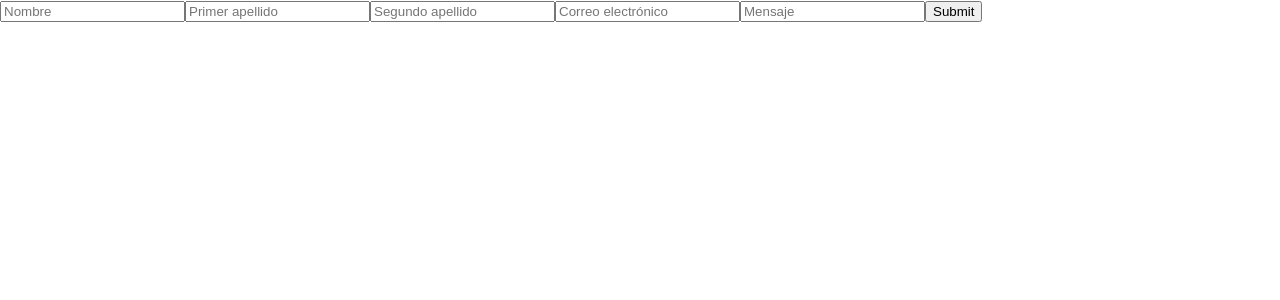
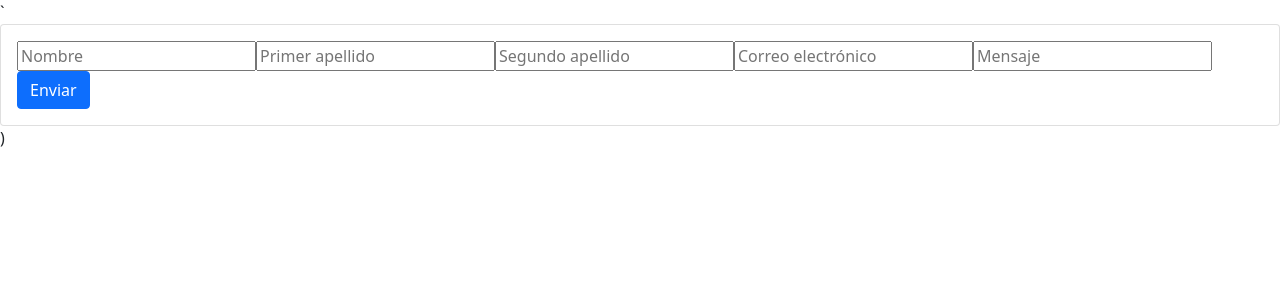
Before and after one commit to bernardolr/IEPAM_NEXTJS_FORM, a Next.js app: page / in a window 1280 px wide. Shown: the top 300 px of the page. Built offline with nearby package versions, Linux system fonts and the light colour scheme.

Commit message:
Added bootstrap and basic card

```diff
--- a/package.json
+++ b/package.json
@@ -10,6 +10,7 @@
   },
   "dependencies": {
     "@hookform/resolvers": "^2.8.8",
+    "bootstrap": "^5.1.3",
     "next": "12.1.5",
     "react": "18.0.0",
     "react-dom": "18.0.0",
--- a/pages/_app.js
+++ b/pages/_app.js
@@ -1,7 +1,28 @@
+import 'bootstrap/dist/css/bootstrap.css'
 import '../styles/globals.css'
+import Script from 'next/script'
+import Head from 'next/head'
 
 function MyApp({ Component, pageProps }) {
-  return <Component {...pageProps} />
+  return (
+  <>
+  <Head>
+    <meta name="viewport" content="width=device-width, initial-scale=1" />
+    <link
+    href="https://cdn.jsdelivr.net/npm/bootstrap@5.0.0-beta1/dist/css/bootstrap.min.css" rel="stylesheet"
+    integrity="sha384-giJF6kkoqNQ00vy+HMDP7azOuL0xtbfIcaT9wjKHr8RbDVddVHyTfAAsrekwKmP1"
+    crossorigin="anonymous"
+    />
+    </Head>
+
+    <Script
+    src="https://cdn.jsdelivr.net/npm/bootstrap@5.0.0-beta1/dist/js/bootstrap.bundle.min.js"
+    integrity="sha384-ygbV9kiqUc6oa4msXn9868pTtWMgiQaeYH7/t7LECLbyPA2x65Kgf80OJFdroafW"
+    crossorigin="anonymous"/>`
+
+  <Component {...pageProps} />)
+  </>
+  );
 }
 
 export default MyApp
--- a/pages/form.js
+++ b/pages/form.js
@@ -30,32 +30,44 @@ export default function form() {
         router.push('/thankyou');
     };
 
+    //{errors.firstName?.message}
+    // {errors.lastName?.message}
+    // {errors.secondLastName?.message}
+    // {errors.Email?.message}
+    // {errors.Message?.message}
+
+
+
     return (
         <form onSubmit={handleSubmit(onSubmit)}>
             {console.log(errors)}
 
             <input type='text' placeholder='Nombre' id='first' {...register("firstName")} name="firstName" />
 
-            {errors.firstName?.message}
+            {errors.firstName && 'Nombre es requerido'}
 
             <input type='text' placeholder='Primer apellido' id='last' {...register("lastName")} name="lastName"/>
 
-            {errors.lastName?.message}
 
-            <input type='text' placeholder='Segundo apellido' id='second last' {...register("lastName")} name="secondLastName"/>
+            {errors.lastName && 'Primer apellido es requerido'}
 
-            {errors.secondLastName?.message}
+            <input type='text' placeholder='Segundo apellido' id='second last' {...register("secondLastName")} name="secondLastName"/>
+
+
+            {errors.secondLastName && 'Segundo apellido es requerido'}
 
             <input type='email' placeholder='Correo electrónico' id='email' {...register("Email")} name="Email"/>
 
-            {errors.Email?.message}
+
+            {errors.Email && 'Correo es requerido'}
 
             <input type='textarea' placeholder='Mensaje' id='message' {...register("Message")} name="Message"/>
 
-            {errors.Message?.message}
+
+            {errors.Message && 'Mensaje es requerido'}
 
 
-            <button type='submit'>Submit</button>
+            <button type='submit' className='btn btn-primary'>Enviar</button>
 
         </form>
     )
--- a/pages/index.js
+++ b/pages/index.js
@@ -2,8 +2,10 @@ import Form from './form'
 
 export default function Home() {
   return (
-    <div>
-      <Form />
+    <div class='card'>
+      <div class='card-body'>
+        <Form />
+      </div>
     </div>
 
   )
```
Also changed, not shown: 1 other file (tests, documents, lock files or other folders).
